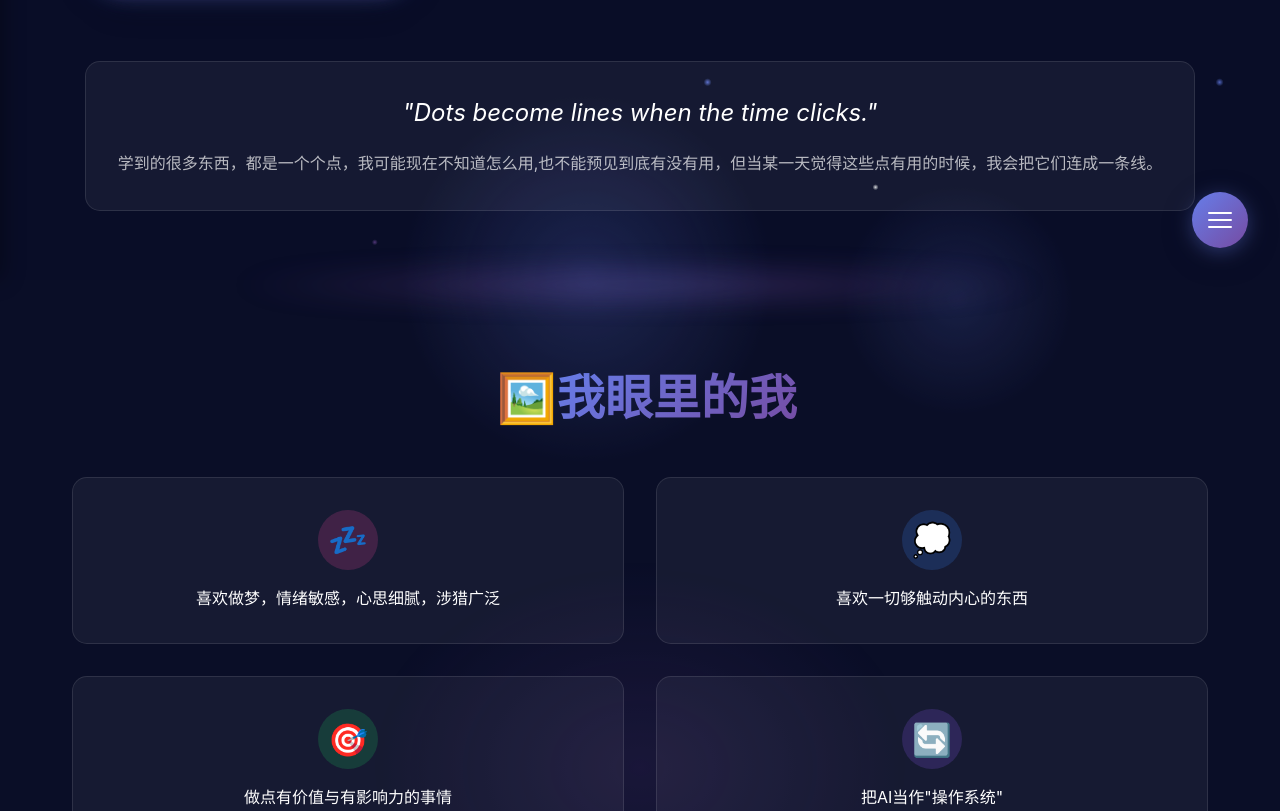
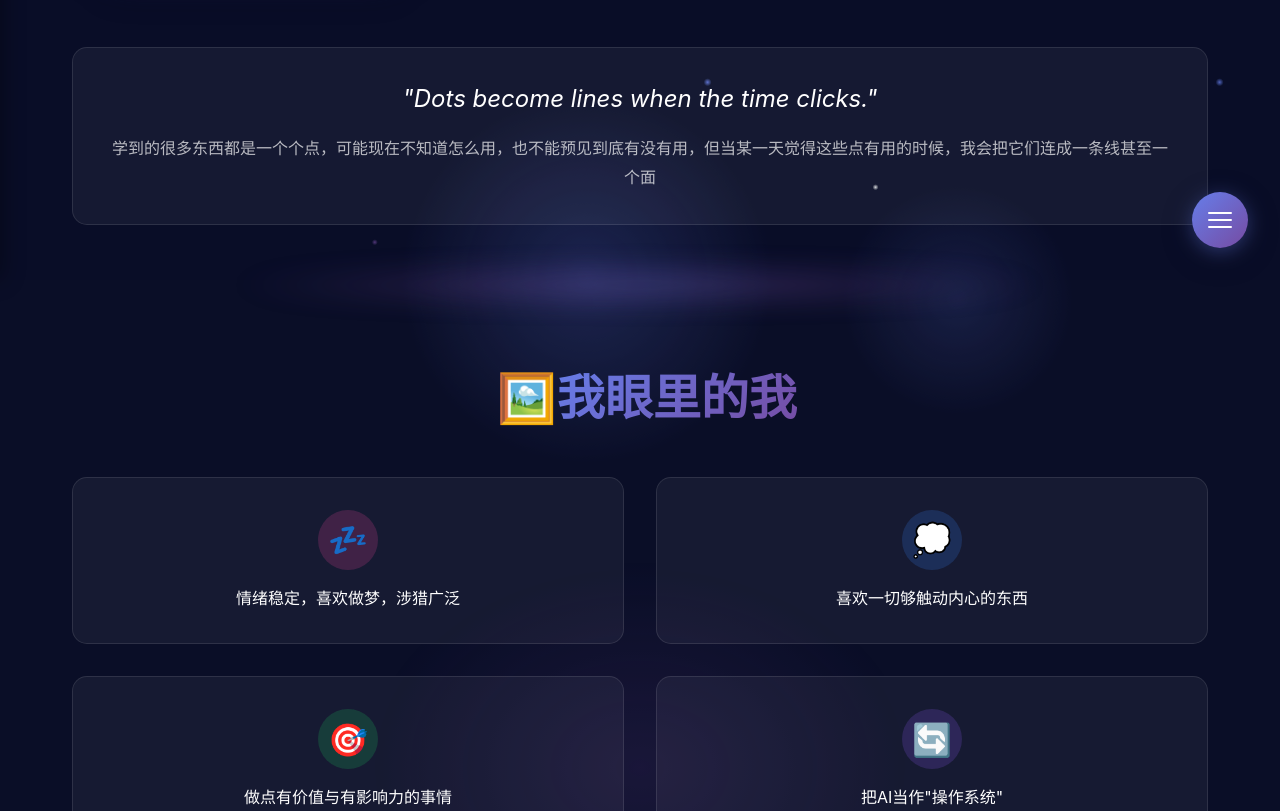
Before and after one commit to TiredAce/chen_page, a Vue app: page / in a window 1280 px wide. Shown: the part 520-1331 px from the top of the page. Built offline with nearby package versions, Linux system fonts and the light colour scheme.

Commit message:
modify some words

```diff
--- a/src/App.vue
+++ b/src/App.vue
@@ -467,7 +467,7 @@ const translations = {
       desc2: '一名 AI 原生的年轻人，热爱探索未知领域、收集整理有用的知识并分享。持续发现并实现可以由 AI 加速的问题，希望成为一名优秀的智能体工程师。',
       affiliation: '南开大学 2025级光电信息工程博士生',
       contactMe: '联系我',
-      quote: '学到的很多东西，都是一个个点，我可能现在不知道怎么用,也不能预见到底有没有用，但当某一天觉得这些点有用的时候，我会把它们连成一条线。'
+      quote: '学到的很多东西都是一个个点，可能现在不知道怎么用，也不能预见到底有没有用，但当某一天觉得这些点有用的时候，我会把它们连成一条线甚至一个面'
     },
     sections: {
       about: '关于我',
@@ -501,7 +501,7 @@ const translations = {
     about: {
       title: '关于我',
       selfView: '我眼里的我',
-      card1: '喜欢做梦，情绪敏感，心思细腻，涉猎广泛',
+      card1: '情绪稳定，喜欢做梦，涉猎广泛',
       card2: '喜欢一切够触动内心的东西',
       card3: '做点有价值与有影响力的事情',
       card4: '把AI当作"操作系统"',
@@ -546,7 +546,7 @@ const translations = {
       desc2: 'An AI-native young person who loves exploring unknown fields, collecting and organizing useful knowledge and sharing it. Continuously discovering and implementing problems that can be accelerated by AI, hoping to become an excellent agent engineer.',
       affiliation: 'Nankai University 2025 PhD in Optoelectronic Information Engineering',
       contactMe: 'Contact Me',
-      quote: 'Many things I learned are just dots. I may not know how to use them now, nor can I foresee whether they will be useful. But when I feel these dots are useful one day, I will connect them into a line.'
+      quote: "A lot of what I learn feels like scattered dots. I may not know how or if they'll be useful now, but one day, when the time is right, I'll connect them into a line, or even a complete picture."
     },
     sections: {
       about: 'About Me',
@@ -569,7 +569,7 @@ const translations = {
     about: {
       title: 'About Me',
       selfView: 'Me in My Eyes',
-      card1: 'Love dreaming, emotionally sensitive, thoughtful, widely read',
+      card1: 'emotionally steady, Love dreaming, widely read',
       card2: 'Love everything that touches the heart',
       card3: 'Do something valuable and influential',
       card4: 'Treat AI as an "operating system"',
```
Also changed, not shown: 2 other files (tests, documents, lock files or other folders).
